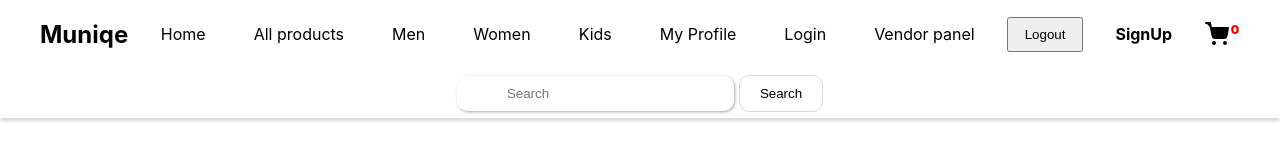
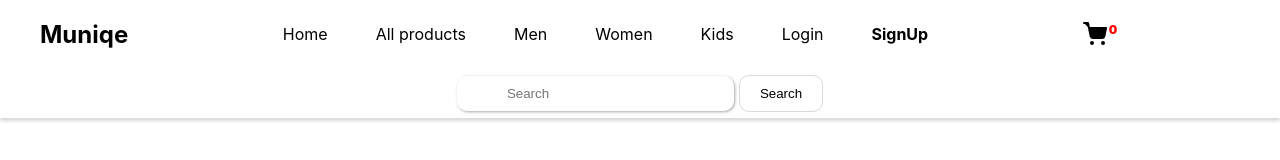
Before and after one commit to vasu55v/shoes_selling_website, a React (Vite) app in the folder shoes_frontend/: page / in a window 1280 px wide. Shown: the top 160 px of the page. Built offline with nearby package versions, Linux system fonts and the light colour scheme.

Commit message:
some code changes done

```diff
--- a/shoes_frontend/src/components/AddShoes.jsx
+++ b/shoes_frontend/src/components/AddShoes.jsx
@@ -1,5 +1,6 @@
 import React,{useState} from "react";
 import '../styles/AddShoes.css'
+import Navbar from "./Navbar";
 
 const AddShoes = () => {
 
@@ -15,6 +16,8 @@ const AddShoes = () => {
   };
 
   return (
+    <>
+    <Navbar />
     <div className="add-shoes-container">
       <h1>Add New Shoes</h1>
       <div className="form-container">
@@ -110,6 +113,7 @@ const AddShoes = () => {
         </div>
       </div>
     </div>
+    </>
   );
 };
 
--- a/shoes_frontend/src/components/Login.jsx
+++ b/shoes_frontend/src/components/Login.jsx
@@ -27,7 +27,6 @@ const Login = () => {
                 console.log("access:",res.access)
                 console.log("refresh:",res.refresh)
         } catch (error) {
-            alert(error)
             console.log(error)
         } finally {
             // setLoading(false)
--- a/shoes_frontend/src/components/Navbar.jsx
+++ b/shoes_frontend/src/components/Navbar.jsx
@@ -1,4 +1,4 @@
-import React from "react";
+import React, { useEffect, useState } from "react";
 import "../styles/navbar.css";
 import { useNavigate } from "react-router-dom";
 // import { FontAwesomeIcon } from "@fortawesome/react-fontawesome";
@@ -15,6 +15,29 @@ const Navbar = () => {
     navLinks.classList.toggle("active");
   };
 
+  const [cookie_is_set, set_cookie_is_set] = useState(null); // Start with null to indicate it's loading
+  const [is_Access, set_is_Access] = useState(null); // Same for access check
+
+  useEffect(() => {
+    const vendor_id = Cookies.get("vendor_id");
+    const access = localStorage.getItem("access");
+
+    if (vendor_id) {
+      set_cookie_is_set(true);  // Vendor cookie exists
+    } else {
+      set_cookie_is_set(false);
+    }
+
+    if (access) {
+      set_is_Access(true);  // User is authenticated
+    } else {
+      set_is_Access(false);
+    }
+  }, []);
+
+  if (is_Access === null || cookie_is_set === null) {
+    return null; // Avoid rendering until state is fully updated
+  }
 
   const logout=()=>{
     localStorage.removeItem("access");
@@ -30,72 +53,71 @@ const Navbar = () => {
         <div className="logo">Muniqe</div>
         <ul className="nav-links">
           <li className="nav-item">
-            <a href="/" className="nav-link">
-              Home
-            </a>
+            <a href="/" className="nav-link">Home</a>
           </li>
           <li className="nav-item">
-            <a href="/products" className="nav-link">
-              All products
-            </a>
-          </li>
-          {/* <li className="nav-item">
-            <a href="#category-card" className="nav-link">
-              Category &#129083;
-            </a>
-            <div className="dropdown-content">
-              <a href="#">All Shoes</a>
-              <a href="#">BOOTS</a>
-              <a href="#">CASUALS SHOES</a>
-              <a href="#">FLIP FLOPS</a>
-              <a href="#">FORMAL SHOES</a>
-              <a href="#">SANDALS & FLOATERS  </a>
-              <a href="#">Football</a>
-              <a href="#">SPORTS SHOES & SNEAKERS</a>
-            </div>
-          </li>*/}
-          <li className="nav-item">
-            <a href="/men" className="nav-link">
-              Men
-            </a>
+            <a href="/products" className="nav-link">All products</a>
           </li>
           <li className="nav-item">
-            <a href="/women" className="nav-link">
-              Women
-            </a>
+            <a href="/men" className="nav-link">Men</a>
           </li>
           <li className="nav-item">
-            <a href="/kids" className="nav-link">
-              Kids
-            </a>
+            <a href="/women" className="nav-link">Women</a>
           </li>
           <li className="nav-item">
-            <a href="/userprofile" className="nav-link">
-              My Profile
-            </a>
+            <a href="/kids" className="nav-link">Kids</a>
+          </li>
+
+          {is_Access ? (
+            <>
+              <li className="nav-item">
+                <a href="/userprofile" className="nav-link">My Profile</a>
               </li>
               <li className="nav-item">
-            <a href="/login" className="nav-link">
-              Login
-            </a>
+                <button onClick={logout} className="nav-link logout_bttn">Logout</button>
+              </li>
+            </>
+          ) : (
+            <>
+              {!cookie_is_set ? (
+                <>
+                <li className="nav-item">
+                 <a href="/login" className="nav-link">Login</a>
                 </li>
                 <li className="nav-item">
-            <a href="/vendorpanel" className="nav-link">
-              Vendor panel
-            </a>
+                 <a href="/register" className="nav-link"><b>SignUp</b></a>
+                </li>
+              </>
+              ):(
+                <></>
+              )}
+
+            </>
+          )}
+
+          {cookie_is_set ?(
+            <>
+              <li className="nav-item">
+                <a href="/vendorpanel" className="nav-link">Vendor Panel</a>
               </li>
               <li className="nav-item">
-            <button onClick={logout} className="nav-link">
-              Logout
-            </button>
+                <button onClick={logout} className="nav-link logout_bttn">Logout</button>
+              </li>
+            </>
+          ): (
+              <>
+                {/* <li className="nav-item">
+                  <a href="/login" className="nav-link">Login</a>
                 </li>
                 <li className="nav-item">
-            <a href="/register" className="nav-link">
-              <b>SignUp</b>
-            </a>
-          </li>
+                  <a href="/register" className="nav-link"><b>SignUp</b></a>
+                </li> */}
+              </>
+            )}
+
         </ul>
-        <div className="cart-icon" onClick={()=>navigate('/UserCheckOut')}>
+
+        <div className="cart-icon" onClick={() => navigate('/UserCheckOut')}>
           <a href="#" className="cart">
             <svg width="24" height="24" viewBox="0 0 24 24" fill="#000" stroke="currentColor" stroke-width="2" stroke-linecap="round" stroke-linejoin="round">
               <circle cx="9" cy="21" r="1"></circle>
@@ -104,19 +126,21 @@ const Navbar = () => {
             </svg>
             <p>0</p>
           </a>
+        </div>
 
-        </div>
-        <div classname="menu-toggle" onClick={() => toggle_function()}>
+        <div className="menu-toggle" onClick={toggle_function}>
           <a href="#" className="bars">
             <svg width="30" height="30" viewBox="0 0 100 100">
-            <rect class="bar" width="80" height="10" x="10" y="25" rx="5"></rect>
-            <rect class="bar" width="80" height="10" x="10" y="45" rx="5"></rect>
-            <rect class="bar" width="80" height="10" x="10" y="65" rx="5"></rect>
+              <rect className="bar" width="80" height="10" x="10" y="25" rx="5"></rect>
+              <rect className="bar" width="80" height="10" x="10" y="45" rx="5"></rect>
+              <rect className="bar" width="80" height="10" x="10" y="65" rx="5"></rect>
             </svg>
           </a>
         </div>
+
       </div>
     </nav>
+
     <section className="search_section">
       <input type="text" placeholder="Search" />
       <button className="search_btn">Search</button>
--- a/shoes_frontend/src/components/VendorLogin.jsx
+++ b/shoes_frontend/src/components/VendorLogin.jsx
@@ -40,9 +40,11 @@ const VendorLogin = () => {
                     password:"",
                   });
                   Cookies.set("vendor_id",response.data.vendor_user_id,{expires: 7}) // Expires in 7 days
-              }
+                  navigate('/vendorpanel')
+                }
             })
             .catch((error)=>{
+              alert("You are not a vendor please login as customer...!")
               console.log(error);
             })
     };
--- a/shoes_frontend/src/components/VendorPanel.jsx
+++ b/shoes_frontend/src/components/VendorPanel.jsx
@@ -2,8 +2,14 @@ import React from "react";
 import "../styles/vendorPanel.css";
 import Navbar from "./Navbar";
 import ProgressBar from 'react-bootstrap/ProgressBar';
+import { useNavigate } from "react-router-dom";
 
 const VendorPanel = () => {
+  const navigate=useNavigate();
+
+  const redirect=()=>{
+    navigate('/addshoes')
+  }
   return (
     <>
       <Navbar />
@@ -38,7 +44,7 @@ const VendorPanel = () => {
           <div className="card add_shoes_card">
             <h4>Add shoes</h4>
             <p id="AddShoes">
-              <button className="AddShoes_btn">create</button>
+              <button className="AddShoes_btn" onClick={redirect}>create</button>
             </p>
           </div>
         </div>
--- a/shoes_frontend/src/styles/navbar.css
+++ b/shoes_frontend/src/styles/navbar.css
@@ -56,7 +56,7 @@
 .dropdown-content {
     display: none;
     position: absolute;
-    background-color: #f9f9f9;
+    background-color: rgb(249, 249, 249);
     min-width: 160px;
     box-shadow: 2px 3px 10px rgba(0, 0, 0, 0.472);
     z-index: 1;
@@ -142,6 +142,13 @@ padding-left: 2px;
     scale: 0.95;
 }
 
+.logout_bttn{
+    border:1px solid #dadada73;
+    border-radius: 20px;
+    font-weight: 600;
+    background: transparent;
+}
+
 @media screen and (max-width: 968px) {
     .nav-links {
         position: fixed;
@@ -149,13 +156,13 @@ padding-left: 2px;
         left: -100%;
         background-color: #ffffffea;
         width: 100%;
+        height: 100%;
         flex-direction: column;
         align-items: flex-start;
         padding: 1rem;
         transition: left 0.3s ease;
         border-top-right-radius: 10px;
         border-bottom-right-radius: 10px;
-
     }
 
     .nav-links.active {
```
Also changed, not shown: 1 other file (tests, documents, lock files or other folders). Lines whose indentation alone changed are shown as unchanged.
